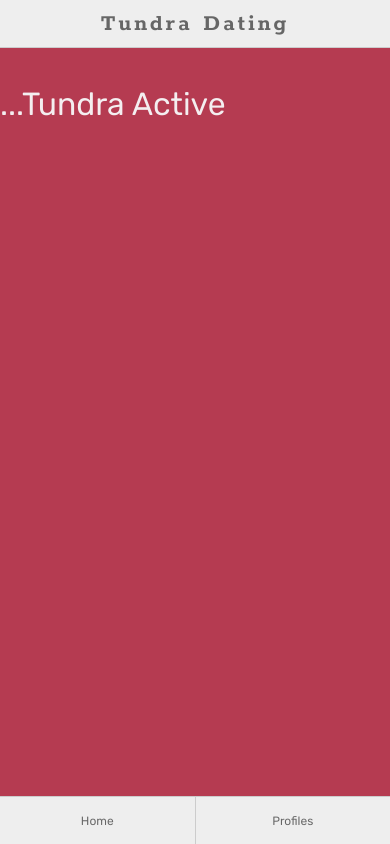
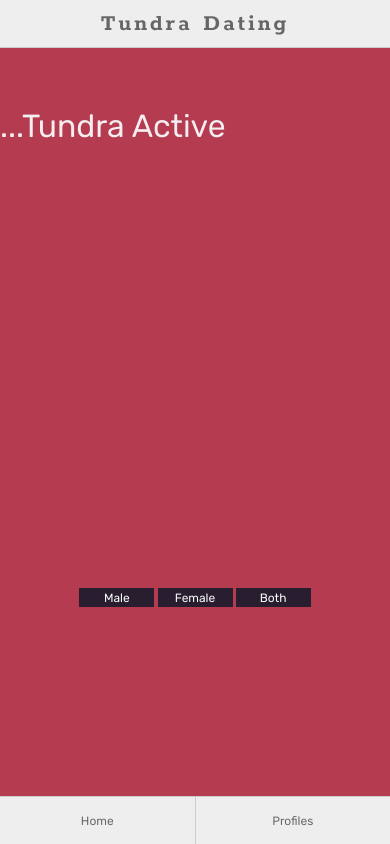
Before and after one commit to rach0022/tundra, a website: page www/index.html in a window 390 px wide. Drawn offline with Linux system fonts and the light colour scheme; some packages are replaced by stand-ins of ours; no server answers.

Commit message:
added buttons to switch gender

```diff
--- a/res/sass/style.scss
+++ b/res/sass/style.scss
@@ -12,6 +12,21 @@ html{
 
 h1, h2, h3, h4, h5, h6{
     font-family: 'Rokkitt', 'serif';
+}
+
+#home{
+    .buttonbox{
+        position: relative;
+        top: 60vh;
+        @include center(row);
+
+        .btn-small{
+            background-color: $dark-shade;
+            border: none;
+            text-align: center;
+            min-width: 75px;
+        }
+    }
 }
 
 //selector for the card elements form tiny$hell
@@ -36,16 +51,17 @@ h1, h2, h3, h4, h5, h6{
         }
     }
     .moveleft{
-        transform: translateX(-300%); //swiping the card off the screen to the left
+        transform: translateX(-200%); //swiping the card off the screen to the left
     }
     .moveright{
-        transform: translateX(300%); //swiping the card off the screen to the right
+        transform: translateX(200%); //swiping the card off the screen to the right
     }
 }
 
 #profiles{
     .list-view{
         .list-item{
+            text-align: left;
             @include center(row);
         }
     }
--- a/www/index.html
+++ b/www/index.html
@@ -27,6 +27,13 @@
                 <section id="home-section" class="content">
                     <!-- output for the cards generated in app.js  -->
                 </section>
+                <!-- start of buttons to switch gender parameter  -->
+                <div class="buttonbox">
+                    <span class="btn-small gender" data-val="male">Male</span>
+                    <span class="btn-small gender" data-val="female">Female</span>
+                    <span class="btn-small gender" data-val="">Both</span>
+                </div>
+
             </div>
             <!-- the profiles page for the tundra app not the default page -->
             <div id="profiles" class="page">
--- a/www/js/app.js
+++ b/www/js/app.js
@@ -76,12 +76,20 @@ const tundra = {
         //now we add the event listener for the build profile page callback
         document.querySelector('[data-href="profiles"]').addEventListener('click', tundra.buildProfilesPage);
 
+        //add event listeners for the buttons to switch gender paramter:
+        let genBtns = document.querySelectorAll('.gender');
+        genBtns.forEach(btn =>{
+            btn.addEventListener('click', tundra.switchGender);
+        });
+
         //now lets initialize the a new instance of Tiny$hell on the profiles sections and home section
         // let home_sect = document.getElementById('home-section');
         // let profile_sect = document.getElementById('profile-section');
 
         //testtimeout:
         //REMOVED tundra.testTimeOut();
+
+
 
     },
 
@@ -405,13 +413,18 @@ const tundra = {
             element.classList.toggle(className)
         }, duration);
         element.classList.toggle(className);
+    },
+
+    //callback function to switch the gender parameter depending on the button clicked
+    //we will clear out the currentProfiles array and reload new profiles after switching
+    //the gender paramter to the data-val attribute of the button clicked
+    switchGender: ev =>{
+        let newParam = ev.currentTarget.getAttribute('data-val');
+        tundra.genderParameter =  newParam; //we should do some validation on the parameter later
+        tundra.currentProfiles = []; //clear out the current profiles
+
+        tundra.getNewProfiles(); //get new profiles
     }
-
-    // testTimeOut: function () {
-    //     //test function for above to make sure it works (UPDATE: IT WORKS)
-    //     tundra.toggleTimeout('deactive', 3000, document.getElementById('saved'));
-    // }
-
 }
 
 //copied from https://prof3ssorst3v3.github.io/mad9014/modules/week13/#domcontentloaded-vs-deviceready
```
Also changed, not shown: www/css/style.css, 1 other file.
